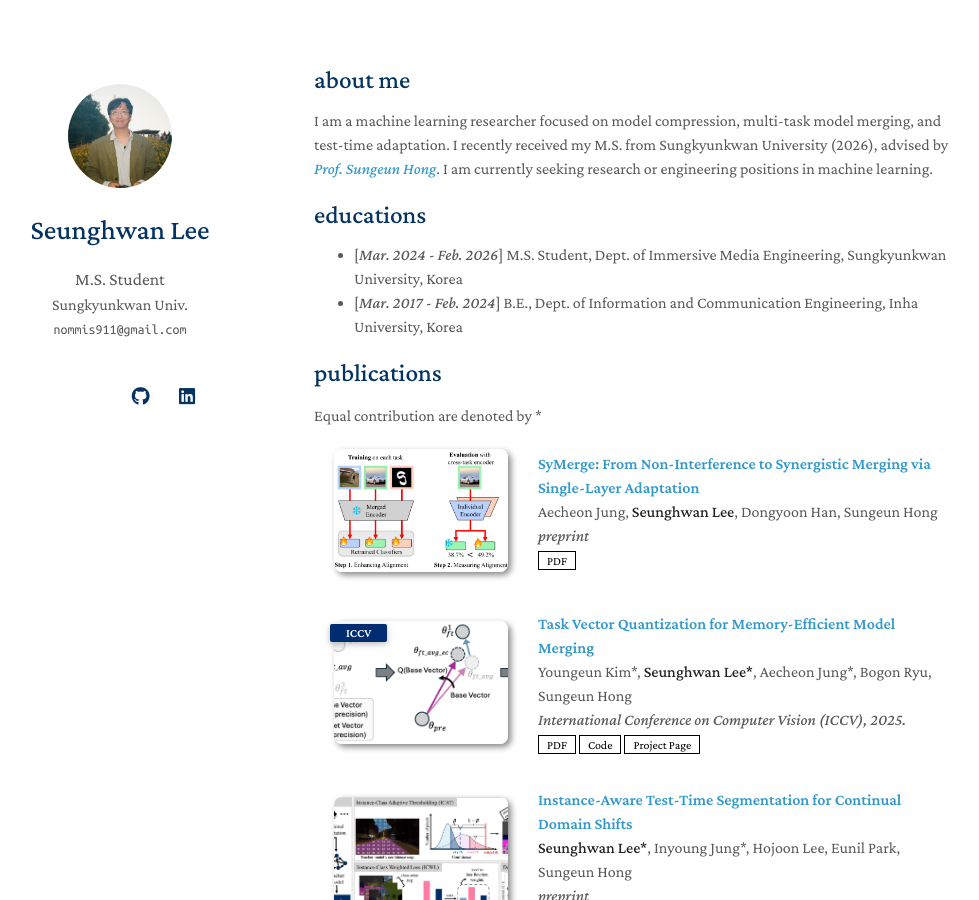
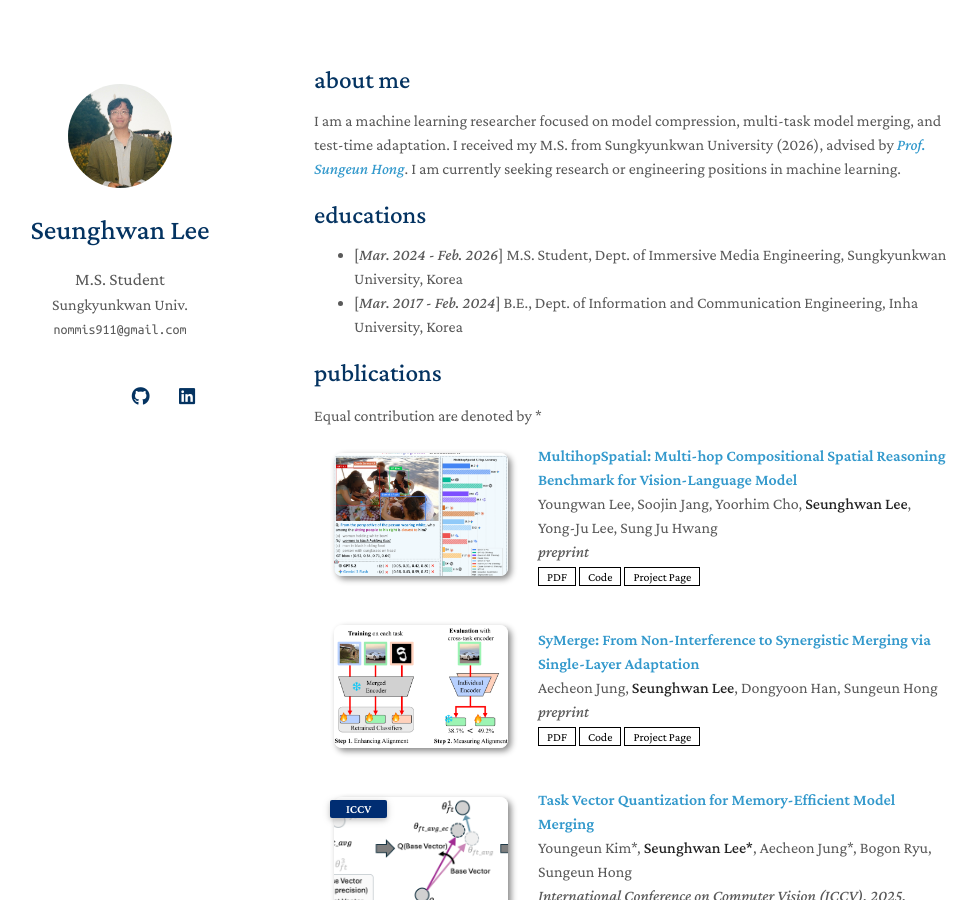
Before and after one commit to nomis911/nomis911.github.io, a Jekyll site: the page built from index.md, in a window 1280 px wide and 900 px high. Shown: the whole window, without its empty margins (156-1135 px from the left). Built offline with Jekyll 4.4.1, drawn with Linux system fonts in a browser that asks for light colours; a style sheet for code colours, icons or effects is not loaded; our own code applies the rules of GitHub Pages for plain Markdown files.

Commit message:
Update publications

```diff
--- a/_data/publications.yml
+++ b/_data/publications.yml
@@ -1,10 +1,20 @@
 
 main:
+
+  - title: "MultihopSpatial: Multi-hop Compositional Spatial Reasoning Benchmark for Vision-Language Model"
+    authors: Youngwan Lee, Soojin Jang, Yoorhim Cho, <strong>Seunghwan Lee</strong>, Yong-Ju Lee, Sung Ju Hwang
+    conference: preprint
+    pdf: https://arxiv.org/abs/2603.18892
+    code: https://github.com/youngwanLEE/multihopspatial
+    page: https://youngwanlee.github.io/multihopspatial/
+    image: ./assets/img/multihopspatial.png
 
   - title: "SyMerge: From Non-Interference to Synergistic Merging via Single-Layer Adaptation"
     authors: Aecheon Jung, <strong>Seunghwan Lee</strong>, Dongyoon Han, Sungeun Hong
     conference: preprint
     pdf: https://arxiv.org/pdf/2412.19098
+    code: https://github.com/AIM-SKKU/SyMerge
+    page: https://aim-skku.github.io/SyMerge/
     image: ./assets/img/symerge.png
 
   - title: Task Vector Quantization for Memory-Efficient Model Merging
--- a/index.md
+++ b/index.md
@@ -4,7 +4,7 @@ layout: homepage
 
 ## about me
 
-I am a machine learning researcher focused on model compression, multi-task model merging, and test-time adaptation. I recently received my M.S. from Sungkyunkwan University (2026), advised by [_Prof. Sungeun Hong_](https://www.csehong.com). I am currently seeking research or engineering positions in machine learning.
+I am a machine learning researcher focused on model compression, multi-task model merging, and test-time adaptation. I received my M.S. from Sungkyunkwan University (2026), advised by [_Prof. Sungeun Hong_](https://www.csehong.com). I am currently seeking research or engineering positions in machine learning.
 
 
 {% include_relative _includes/educations.md %}
```
Also changed, not shown: assets/img/multihopspatial.png (added).
